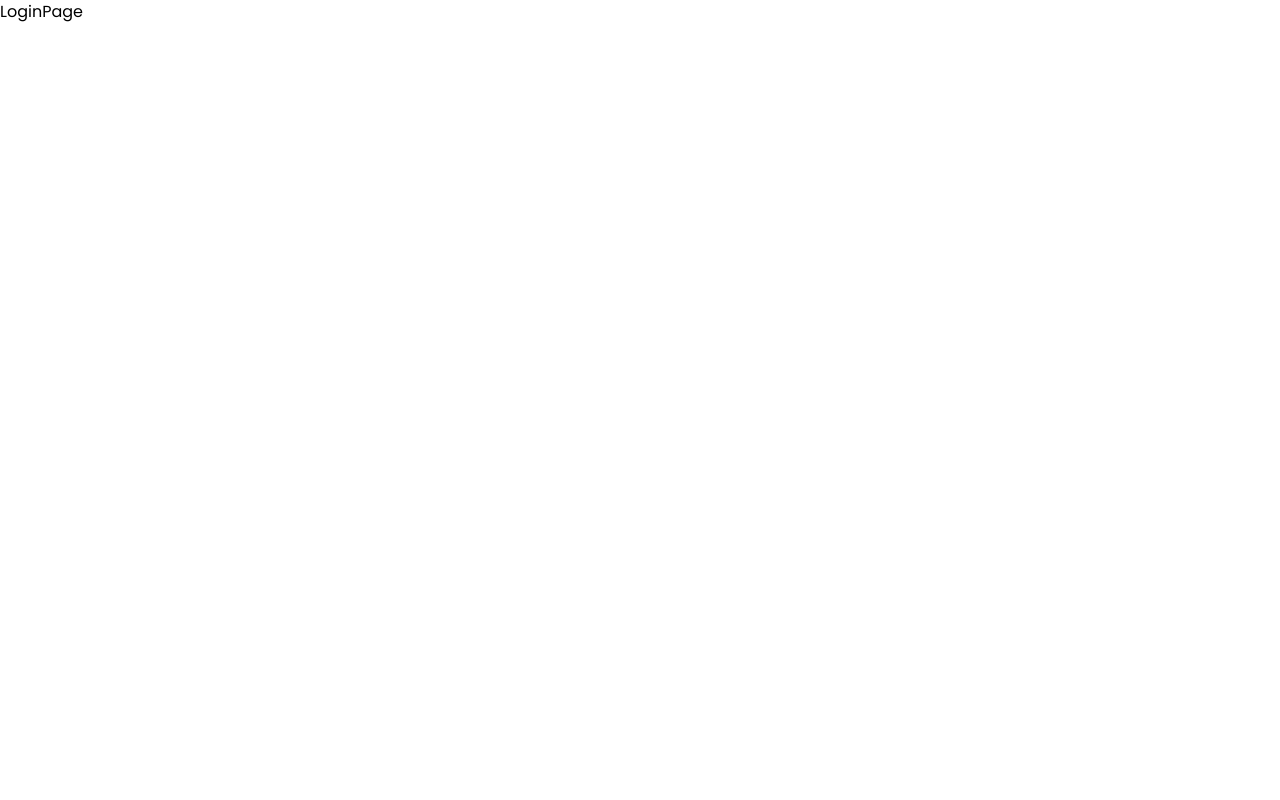
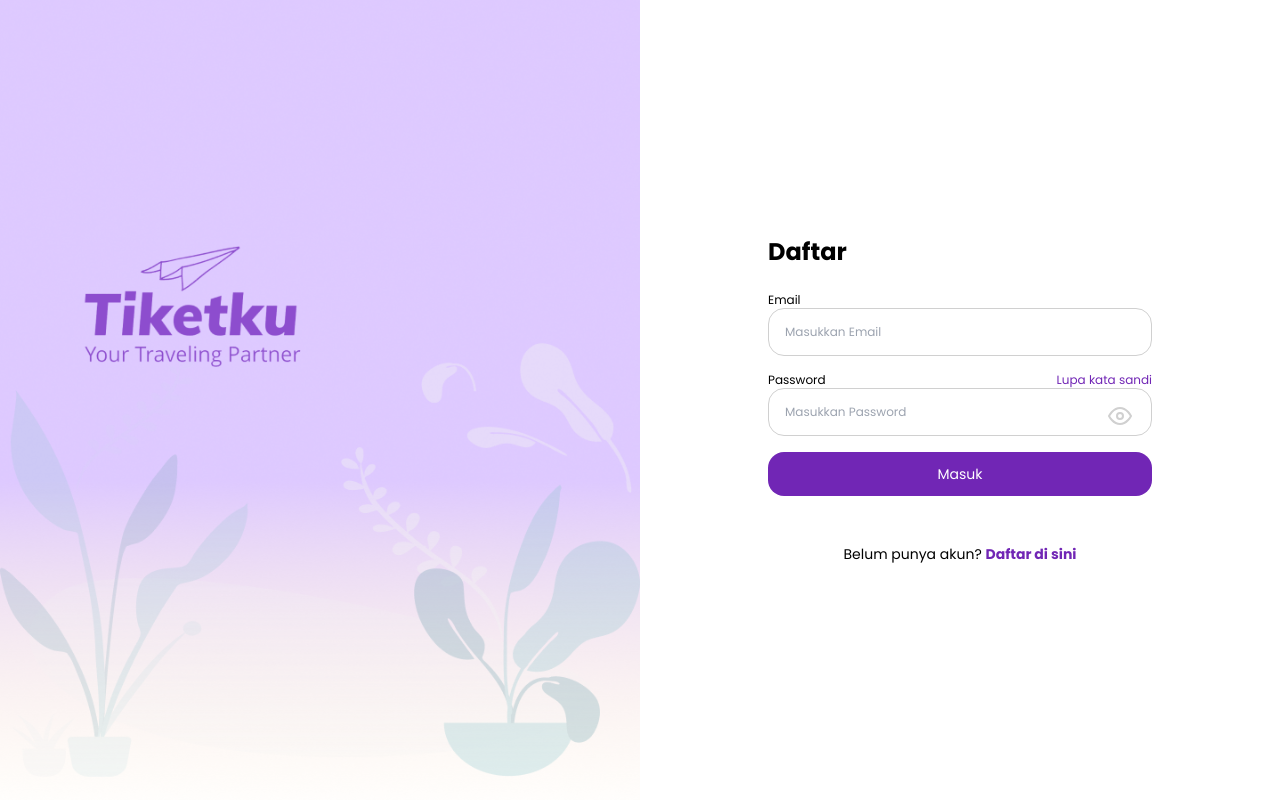
Before and after one commit to BINARFPC2/C2-Frontend, a Next.js app: page /login in a window 1280 px wide. Built offline with nearby package versions, Linux system fonts and the light colour scheme.

Commit message:
feat: login page ui with validation

```diff
--- a/app/login/page.jsx
+++ b/app/login/page.jsx
@@ -1,6 +1,81 @@
+"use client"
+
+import Image from "next/image"
+import SideBackground from "@/assets/sidebackground.png"
+import InputAuth from "@/components/InputAuth"
+import Link from "next/link"
+import { Formik } from "formik"
+import { AuthSchema } from "@/utils/validation"
+
 const LoginPage = () => {
     return (
-        <div>LoginPage</div>
+        <main>
+            <section>
+                <div className="flex h-full max-w-full">
+                    <div className="hidden w-1/2 h-full md:block">
+                        <Image src={SideBackground} alt="sidebackground" className="object-cover w-full h-screen" />
+                    </div>
+                    <div className="flex flex-col items-center justify-center w-full h-screen px-4 md:px-32 md:w-1/2">
+                        <h1 className="w-full pb-6 text-2xl font-bold text-start">Daftar</h1>
+                        <Formik
+                            initialValues={{
+                                email: "",
+                                password: ""
+                            }}
+                            onSubmit={(values, { setSubmitting }) => {
+                                setTimeout(() => {
+                                    console.log("Logging in", values);
+                                    setSubmitting(false);
+                                }, 500);
+                            }}
+                            validationSchema={AuthSchema}
+                        >
+                            {props => {
+                                const {
+                                    values,
+                                    touched,
+                                    errors,
+                                    isSubmitting,
+                                    handleChange,
+                                    handleBlur,
+                                    handleSubmit
+                                } = props;
+                                return (
+                                    <form onSubmit={handleSubmit} className="flex flex-col w-full space-y-4">
+                                        <InputAuth
+                                            name="email"
+                                            type="text"
+                                            placeholder="Masukkan Email"
+                                            value={values.email}
+                                            handleChange={handleChange}
+                                            handleBlur={handleBlur}
+                                            touched={touched.email}
+                                            errors={errors.email}
+                                        >
+                                            Email
+                                        </InputAuth>
+                                        <InputAuth
+                                            name="password"
+                                            type="password"
+                                            placeholder="Masukkan Password"
+                                            value={values.password}
+                                            handleChange={handleChange}
+                                            handleBlur={handleBlur}
+                                            touched={touched.password}
+                                            errors={errors.password}
+                                        >
+                                            Password
+                                        </InputAuth>
+                                        <button type="submit" className="px-6 py-3 text-sm text-white rounded-2xl bg-bnr-primary" disabled={isSubmitting}>Masuk</button>
+                                    </form>
+                                )
+                            }}
+                        </Formik>
+                        <p className="pt-12 text-sm">Belum punya akun? <Link href="/register" className="font-bold text-bnr-primary hover:underline hover:transition-all hover:duration-700">Daftar di sini</Link></p>
+                    </div>
+                </div>
+            </section>
+        </main>
     )
 }
 
--- a/components/InputAuth.jsx
+++ b/components/InputAuth.jsx
@@ -1,17 +1,25 @@
 "use client"
 
+import Link from "next/link";
 import { useState } from "react"
 import { FiEye, FiEyeOff } from "react-icons/fi"
+import { usePathname } from 'next/navigation';
 
 const InputAuth = ({ children, type, placeholder, name, value, handleChange, handleBlur, touched, errors }) => {
+    const pathName = usePathname();
     const [show, setShow] = useState(false);
-
     const handelShow = () => {
         setShow(!show)
     }
     return (
         <div className="relative">
-            <label htmlFor={name} className="text-xs">{children}</label>
+            <div className="flex justify-between">
+                <label htmlFor={name} className="text-xs">{children}</label>
+                {pathName !== "/login" ? null :
+                    type !== "password" ? null :
+                        <Link href="/reset" className="text-xs text-bnr-primary">Lupa kata sandi</Link>
+                }
+            </div>
             <input
                 type={show ? "password" : "text"}
                 name={name}
```
